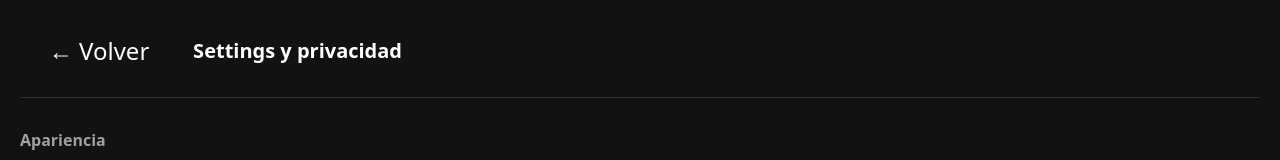
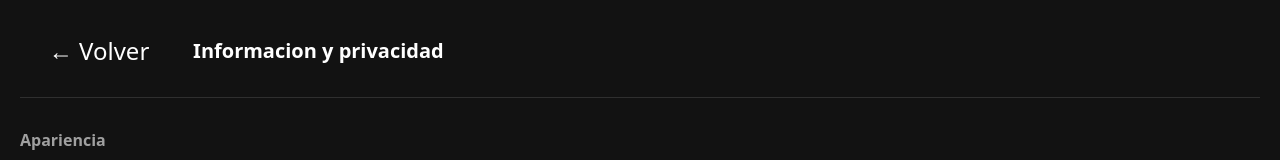
Before and after one commit to SyleafOwl/TokTok, a React (Vite) app: page / in a window 1280 px wide. Both pictures are taken after a click on the element "Perfil". Shown: the top 160 px of the page. Built offline with nearby package versions, Linux system fonts and the light colour scheme.

Commit message:
feat: Implementa página de Settings y navegación

```diff
--- a/src/Settings.tsx
+++ b/src/Settings.tsx
@@ -11,7 +11,7 @@ const Settings: React.FC<SettingsProps> = ({ onBack }) => {
     <div className="settings-container">
       <header className="settings-header">
         <button onClick={onBack} className="back-button">&larr; Volver</button>
-        <h1>Settings y privacidad</h1>
+        <h1>Informacion y privacidad</h1>
       </header>
       <div className="settings-content">
         <div className="settings-section">
```
